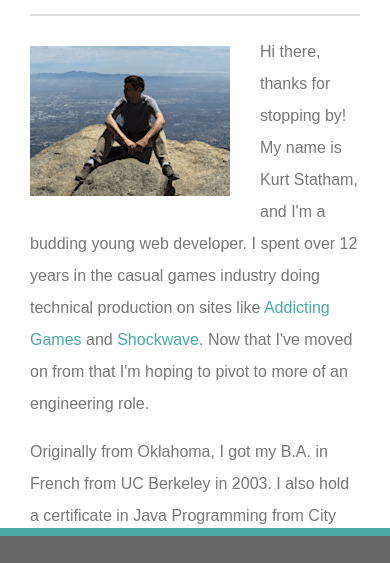
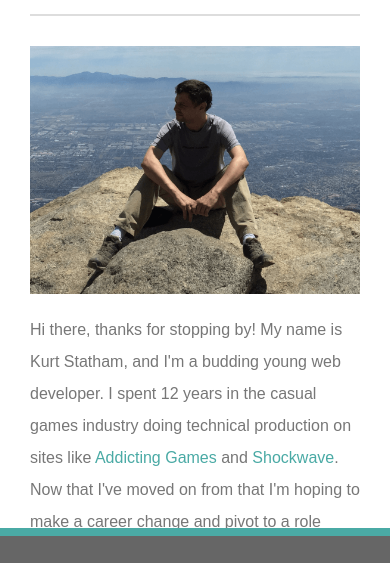
Before and after one commit to kanikas01/Responsive-Portfolio, a plain HTML site: page index.html in a window 390 px wide. Shown: the part 256-819 px from the top of the page. Drawn offline with Linux system fonts and the light colour scheme; a script that the page names is missing.

Commit message:
Add larger self-pic image and styling for different sizing, modify 'about me' text

```diff
--- a/assets/css/style.css
+++ b/assets/css/style.css
@@ -132,7 +132,7 @@ button:hover {
 
 .nav-links {
     float: right;
-    margin-top: 41px;
+    margin-top: 35px;
 }
 
 .footer {
@@ -175,6 +175,8 @@ button:hover {
     margin-top: 10px;
     margin-right: 30px;
     margin-bottom: 5px;
+    width: 200px;
+    height: auto;
 }
 
 .contact {
@@ -304,6 +306,11 @@ span {
     .portfolio-item {
         margin-left: -7px;
     }
+
+    #self-pic {
+        width: 326px;
+        height: auto;
+    }
 }
 
 @media screen and (max-width: 640px) {
@@ -372,5 +379,9 @@ span {
 
     }
 
-
+    #self-pic {
+        width: 100%;
+        height: auto;
+        margin-bottom: 20px;
+    }
 }
--- a/index.html
+++ b/index.html
@@ -29,8 +29,8 @@
                     <h2 id="about-me">About Me</h2>
                 </div>
                 <hr>
-                <img id="self-pic" src="assets/images/self-pic.png" alt="Kurt sitting on top of Cucamonga Peak in the Angeles National Forest">
-                <p>Hi there, thanks for stopping by! My name is Kurt Statham, and I'm a budding young web developer. I spent over 12 years in the casual games industry doing technical production on sites like <a href="http://www.addictinggames.com/" target="_blank">Addicting Games</a> and <a href="http://www.shockwave.com/" target="_blank">Shockwave</a>. Now that I've moved on from that I'm hoping to pivot to more of an engineering role.</p>
+                <img id="self-pic" src="assets/images/self-pic-large.png" alt="Kurt sitting on top of Cucamonga Peak in the Angeles National Forest">
+                <p>Hi there, thanks for stopping by! My name is Kurt Statham, and I'm a budding young web developer. I spent 12 years in the casual games industry doing technical production on sites like <a href="http://www.addictinggames.com/" target="_blank">Addicting Games</a> and <a href="http://www.shockwave.com/" target="_blank">Shockwave</a>. Now that I've moved on from that I'm hoping to make a career change and pivot to a role where I can really develop my engineering skills.</p>
                 <p>Originally from Oklahoma, I got my B.A. in French from UC Berkeley in 2003. I also hold a certificate in Java Programming from City College of San Francisco. Prior to working in casual games I had careers as both a bartender and a musician. I currently reside in Los Angeles, California, and when I'm not coding websites you can find me at the dance studio around the corner from my apartment where I study (and occasionally teach) various styles of ballroom dance.</p>
                 <p>More about me? I'm six feet tall, with brown hair, brown eyes and a fairly slender build. In addition to enjoying cooking and hiking, my newest interests are woodworking and welding &mdash; skills I'm hoping to use to construct a headboard for my bed. I love animals and I've been know to brew my own beer from time to time. Want to know more? Why not take a moment to shoot me a message on my <a href="contact.html">contact form</a>!</p>
             </div>
```
Also changed, not shown: assets/images/self-pic-large.png (added).
